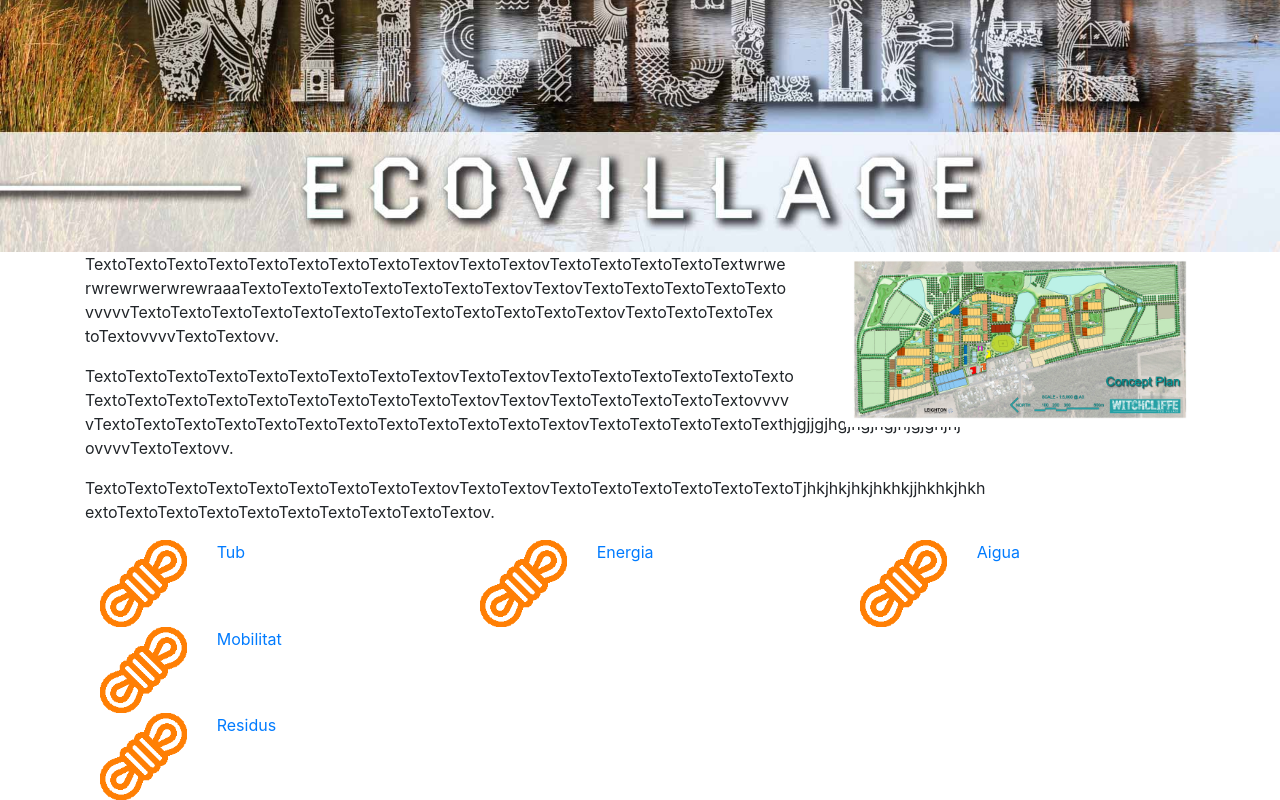
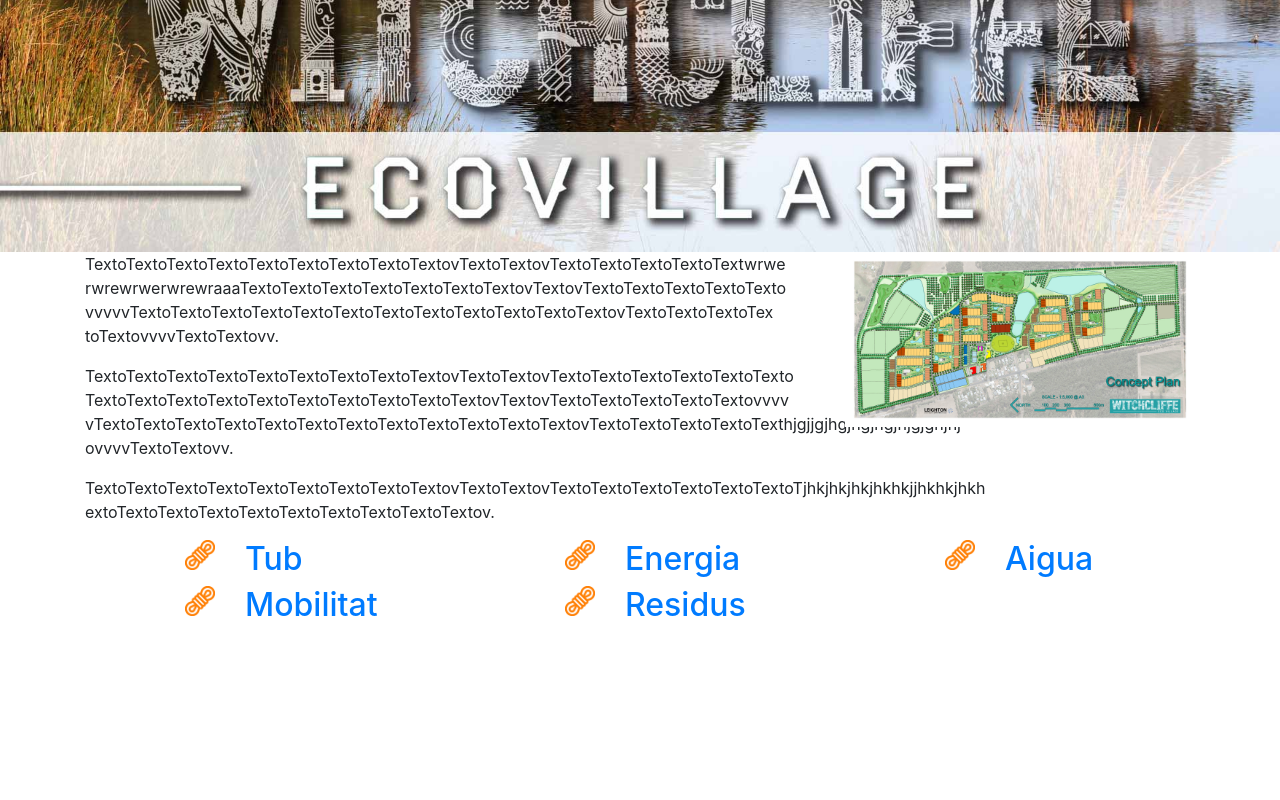
Before and after one commit to hectorromeroroda/EcoBusquets, a plain HTML site: page sostenibilitat.html in a window 1280 px wide. Shown: the part 444-1244 px from the top of the page. After the commit the page ends 1077 px from the top, so only its background shows below. Drawn offline with nearby package versions, Linux system fonts and the light colour scheme.

Commit message:
Empezando parte final de Nivell1

```diff
--- a/css/custom.css
+++ b/css/custom.css
@@ -28,3 +28,8 @@
 #linksNivell1 .titulo{
     float: right;
 }
+
+#linksNivell1 .centrado{
+   height: 20%;
+   width: 60%
+}
--- a/sostenibilitat.html
+++ b/sostenibilitat.html
@@ -91,56 +91,68 @@
             <div class="container">
                 <div class="row">
                     <div class="col-xs-12 col-sm-12 col-md-12 col-lg-4 col-xl-4">
+                        <div class="container centrado">
                             <a title=" " href="formacio.html" >
                                 <div class="col-xs-4 col-sm-4 col-md-4 col-lg-4 col-xl-4 icono">
                                     <img class="card-img-top imgboton" src="imgs/cuerda_icono.png" title=" " alt=" ">
                                 </div>
                                 <div class="col-xs-8 col-sm-8 col-md-8 col-lg-8 col-xl-8 titulo">
-                                <p>Tub</p>
+                                    <h2>Tub</h2>
                                 </div>
                             </a>
                         </div>
+                    </div>
                     <div class="col-xs-12 col-sm-12 col-md-12 col-lg-4 col-xl-4">
+                        <div class="container centrado">
                             <a title=" " href="formacio.html" >
                                 <div class="col-xs-4 col-sm-4 col-md-4 col-lg-4 col-xl-4 icono">
                                     <img class="card-img-top imgboton" src="imgs/cuerda_icono.png" title=" " alt=" ">
                                 </div>
                                 <div class="col-xs-8 col-sm-8 col-md-8 col-lg-8 col-xl-8 titulo">
-                                <p>Energia</p>
+                                    <h2>Energia</h2>
                                 </div>
                             </a>
                         </div>
+                    </div>
                     <div class="col-xs-12 col-sm-12 col-md-12 col-lg-4 col-xl-4">
+                        <div class="container centrado">
                             <a title=" " href="formacio.html" >
                                 <div class="col-xs-4 col-sm-4 col-md-4 col-lg-4 col-xl-4 icono">
                                     <img class="card-img-top imgboton" src="imgs/cuerda_icono.png" title=" " alt=" ">
                                 </div>
                                 <div class="col-xs-8 col-sm-8 col-md-8 col-lg-8 col-xl-8 titulo">
-                                <p>Aigua</p>
+                                    <h2>Aigua</h2>
                                 </div>
                             </a>
                         </div>
+                    </div>
+                </div>
+                <div class="row">
                     <div class="col-xs-12 col-sm-12 col-md-12 col-lg-4 col-xl-4">
+                        <div class="container centrado">
                             <a title=" " href="formacio.html" >
                                 <div class="col-xs-4 col-sm-4 col-md-4 col-lg-4 col-xl-4 icono">
                                     <img class="card-img-top imgboton" src="imgs/cuerda_icono.png" title=" " alt=" ">
                                 </div>
                                 <div class="col-xs-8 col-sm-8 col-md-8 col-lg-8 col-xl-8 titulo">
-                                <p>Mobilitat</p>
+                                    <h2>Mobilitat</h2>
                                 </div>
                             </a>
                         </div>
                     </div>
-                <div class="row">
+
+
                     <div class="col-xs-12 col-sm-12 col-md-12 col-lg-4 col-xl-4">
+                        <div class="container centrado">
                             <a title=" " href="formacio.html" >
                                 <div class="col-xs-4 col-sm-4 col-md-4 col-lg-4 col-xl-4 icono">
                                     <img class="card-img-top imgboton" src="imgs/cuerda_icono.png" title=" " alt=" ">
                                 </div>
                                 <div class="col-xs-8 col-sm-8 col-md-8 col-lg-8 col-xl-8 titulo">
-                                <p>Residus</p>
+                                    <h2>Residus</h2>
                                 </div>
                             </a>
+                        </div>
                     </div>
                 </div>
             </div>
```
Lines whose indentation alone changed are shown as unchanged.
